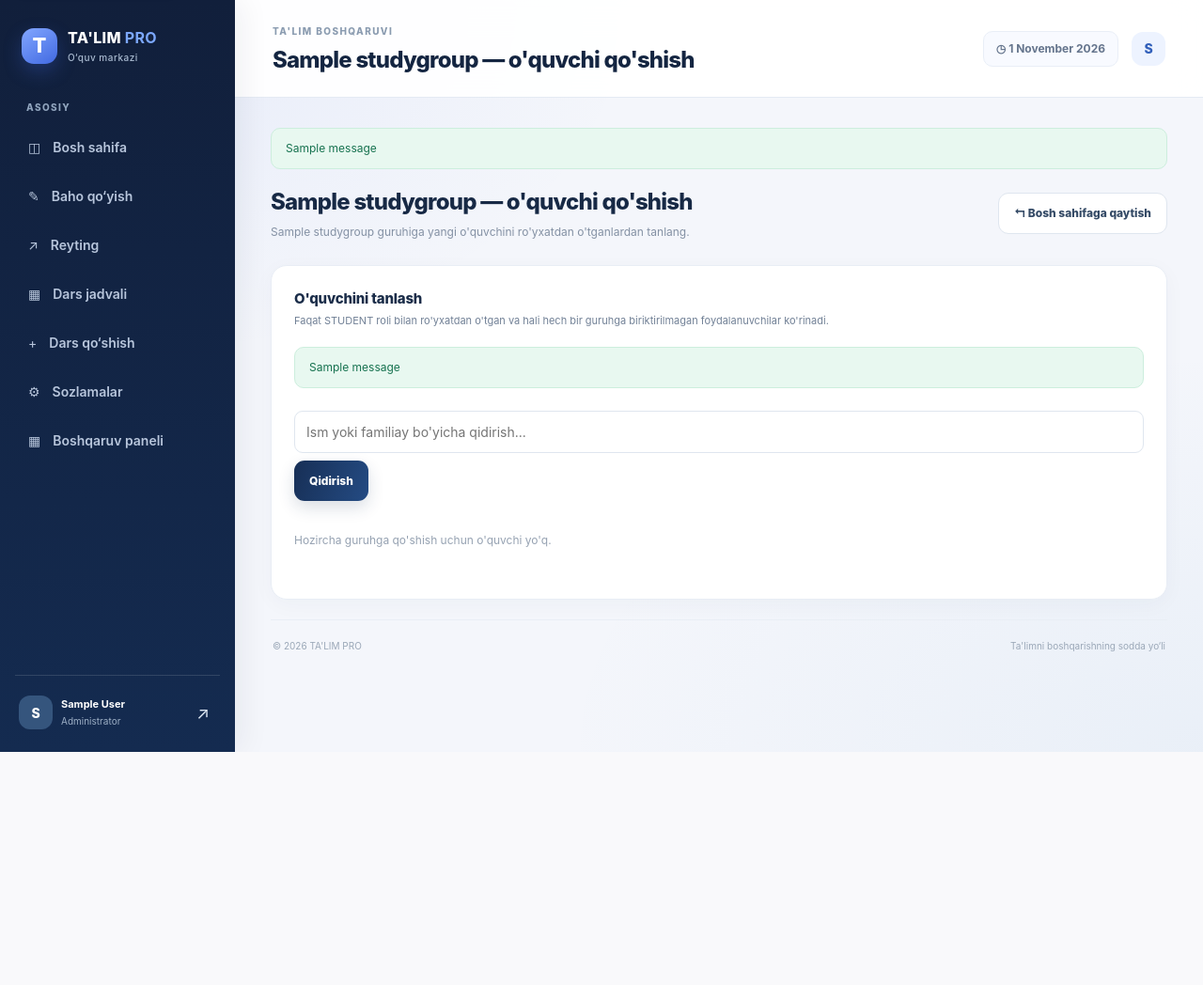
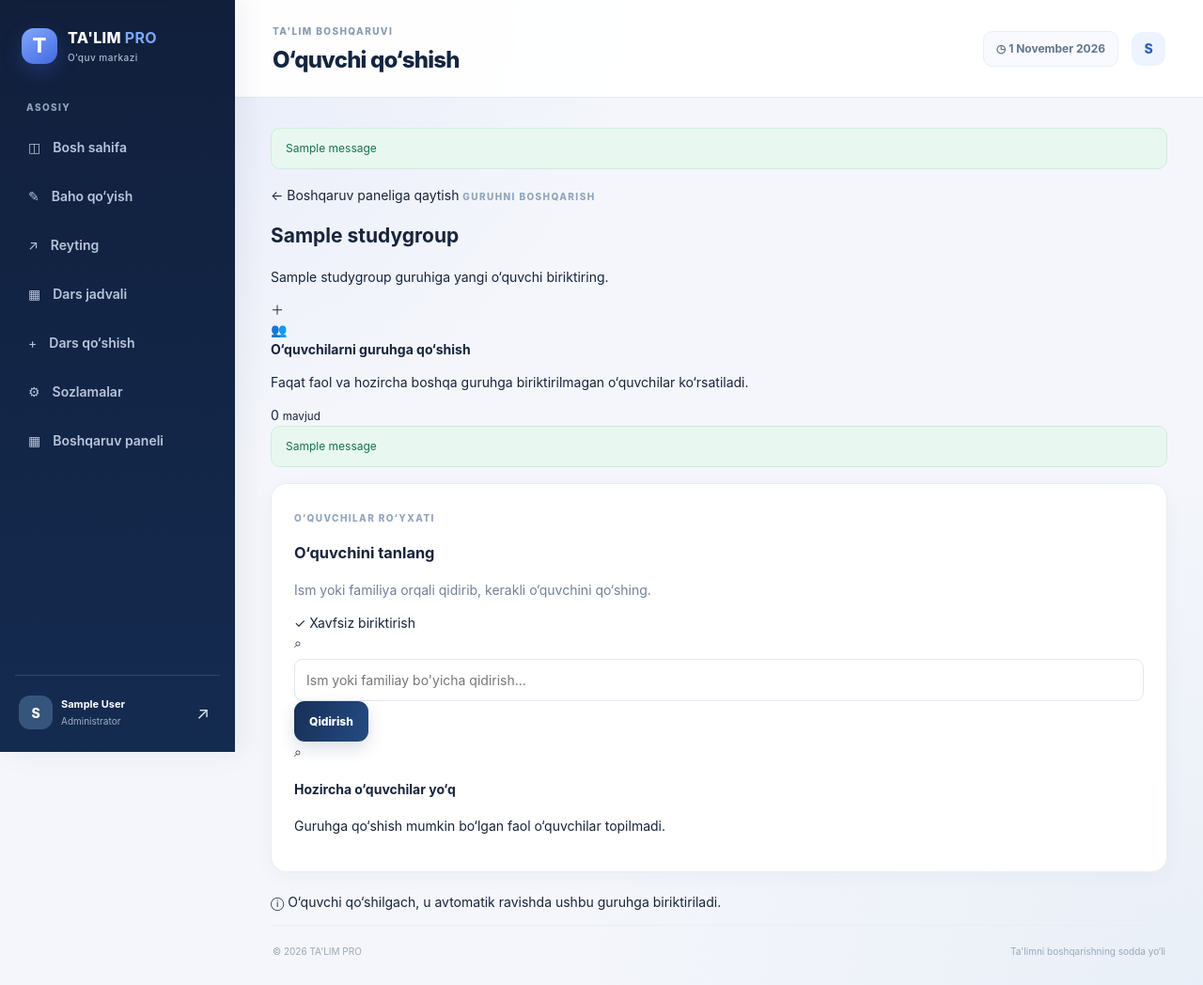
Before and after one commit to ovyoyoyoly54-dev/talim-pro, a Django app: page /guruh/1/oquvchi-qoshish/ in a window 1280 px wide. Shown: the whole page at 94% size. Before the commit the page ends 800 px from the top, so only its background shows below. Run offline with Django 5.2, Linux system fonts and the light colour scheme; a user stored in the database is signed in; tables that the repository leaves empty hold one stand-in row (values such as "Sample post"); one stand-in notice (Sample message) is shown.

Commit message:
Redesign add-student-to-group page

```diff
--- a/talim_pro/templates/school/add_student_to_group.html
+++ b/talim_pro/templates/school/add_student_to_group.html
@@ -1,68 +1,100 @@
 {% extends "base.html" %}
 {% load static %}
-{% block title %}{{ group.name }} — o'quvchi qo'shish {% endblock %}
-{% block page_heading %}{{ group.name }} — o'quvchi qo'shish{% endblock %}
+{% block title %}{{ group.name }} — O‘quvchi qo‘shish{% endblock %}
+{% block page_heading %}O‘quvchi qo‘shish{% endblock %}
 {% block content %}
-<div class="welcome-row">
-  <div>
-    <h2>{{ group.name }} — o'quvchi qo'shish</h2>
-    <p class="muted">{{ group.subject }} guruhiga yangi o'quvchini ro'yxatdan o'tganlardan tanlang.</p>
+<section class="add-student-page">
+  <div class="add-student-heading">
+    <div class="add-student-heading-copy">
+      <a class="add-student-back" href="{% url 'dashboard' %}">← Boshqaruv paneliga qaytish</a>
+      <span class="eyebrow">GURUHNI BOSHQARISH</span>
+      <h2>{{ group.name }}</h2>
+      <p>{{ group.subject }} guruhiga yangi o‘quvchi biriktiring.</p>
     </div>
-  <a class="button button-outline" href="{% url 'dashboard' %}">↰ Bosh sahifaga qaytish</a>
+    <div class="add-student-heading-mark" aria-hidden="true">＋</div>
   </div>
 
-<div class="panel">
-  <div class="panel-heading">
+  <div class="add-student-summary">
+    <div class="add-student-summary-icon" aria-hidden="true">👥</div>
     <div>
-      <h3>O'quvchini tanlash</h3>
-      <p class="muted">Faqat STUDENT roli bilan ro'yxatdan o'tgan va hali hech bir guruhga biriktirilmagan foydalanuvchilar ko'rinadi.</p>
+      <strong>O‘quvchilarni guruhga qo‘shish</strong>
+      <p>Faqat faol va hozircha boshqa guruhga biriktirilmagan o‘quvchilar ko‘rsatiladi.</p>
     </div>
+    <span class="add-student-count">{{ available_students|length }} <small>mavjud</small></span>
   </div>
 
   {% for message in messages %}
-    <div class="message {{ message.tags }}">{{ message }}</div>
+    <div class="message {{ message.tags }}" role="status">{{ message }}</div>
   {% endfor %}
 
   {% if form.errors %}
-    <div class="message error">
+    <div class="message error" role="alert">
       {% for field_errors in form.errors.values %}
         {% for error in field_errors %}
-          {{ error }}<br>
+          <p>{{ error }}</p>
         {% endfor %}
       {% endfor %}
     </div>
   {% endif %}
 
-  <form method="get" class="stack-form" style="display:flex; gap:8px; align-items:flex-end; margin-bottom:16px; flex-wrap:wrap;">
+  <section class="panel add-student-panel">
+    <div class="add-student-panel-head">
+      <div>
+        <span class="eyebrow">O‘QUVCHILAR RO‘YXATI</span>
+        <h3>O‘quvchini tanlang</h3>
+        <p class="muted">Ism yoki familiya orqali qidirib, kerakli o‘quvchini qo‘shing.</p>
+      </div>
+      <span class="add-student-secure">✓ Xavfsiz biriktirish</span>
+    </div>
+
+    <form method="get" class="add-student-search" role="search">
+      <label class="add-student-search-field" for="{{ form.search.id_for_label }}">
+        <span aria-hidden="true">⌕</span>
         {{ form.search }}
+      </label>
       <button class="button button-primary" type="submit">Qidirish</button>
       {% if search_query %}
-      <a class="button button-outline" href="{% url 'add_student_to_group' group_id=group.pk %}">Bekor qilish</a>
+        <a class="button button-outline" href="{% url 'add_student_to_group' group_id=group.pk %}">Tozalash</a>
       {% endif %}
     </form>
 
     {% if available_students %}
-    <div class="student-list">
+      <div class="add-student-list">
         {% for student in available_students %}
-        <div class="student-row">
-          <div class="student-info">
-            <span class="student-badge">{{ student.first_name|first|upper|default:student.username|first|upper }}</span>
-            <div class="student-meta">
-              <b>{{ student.get_full_name|default:student.username }}</b>
+          <article class="add-student-row">
+            <div class="add-student-person">
+              <span class="add-student-avatar">{{ student.first_name|first|upper|default:student.username|first|upper }}</span>
+              <div class="add-student-person-copy">
+                <strong>{{ student.get_full_name|default:student.username }}</strong>
+                <span>@{{ student.username }}</span>
               </div>
             </div>
-          <form method="post" action="{% url 'add_student_to_group' group_id=group.pk %}" class="inline" style="margin:0; display:inline;">
+            <span class="add-student-available"><i></i> Guruhga biriktirilmagan</span>
+            <form method="post" action="{% url 'add_student_to_group' group_id=group.pk %}" class="add-student-action">
               {% csrf_token %}
               <input type="hidden" name="student" value="{{ student.pk }}">
-            <button class="button button-primary button-small" type="submit">Qo'shish</button>
+              <button class="button button-primary button-small" type="submit">
+                <span aria-hidden="true">＋</span> Qo‘shish
+              </button>
             </form>
-        </div>
-      {% empty %}
-        <p class="empty">Qidiruv bo'yicha mos o'quvchi topilmadi yoki hali qo'shish uchun o'quvchilar yo'q.</p>
+          </article>
         {% endfor %}
       </div>
     {% else %}
-    <p class="empty">Hozircha guruhga qo'shish uchun o'quvchi yo'q.</p>
+      <div class="add-student-empty">
+        <span class="add-student-empty-icon" aria-hidden="true">⌕</span>
+        {% if search_query %}
+          <h4>Hech kim topilmadi</h4>
+          <p>“{{ search_query }}” bo‘yicha mos o‘quvchi yo‘q. Ism yoki familiyani tekshirib ko‘ring.</p>
+          <a class="button button-outline" href="{% url 'add_student_to_group' group_id=group.pk %}">Barcha o‘quvchilarni ko‘rish</a>
+        {% else %}
+          <h4>Hozircha o‘quvchilar yo‘q</h4>
+          <p>Guruhga qo‘shish mumkin bo‘lgan faol o‘quvchilar topilmadi.</p>
         {% endif %}
       </div>
+    {% endif %}
+  </section>
+
+  <p class="add-student-footnote"><span aria-hidden="true">ⓘ</span> O‘quvchi qo‘shilgach, u avtomatik ravishda ushbu guruhga biriktiriladi.</p>
+</section>
 {% endblock %}
```
Lines whose indentation alone changed are shown as unchanged.
